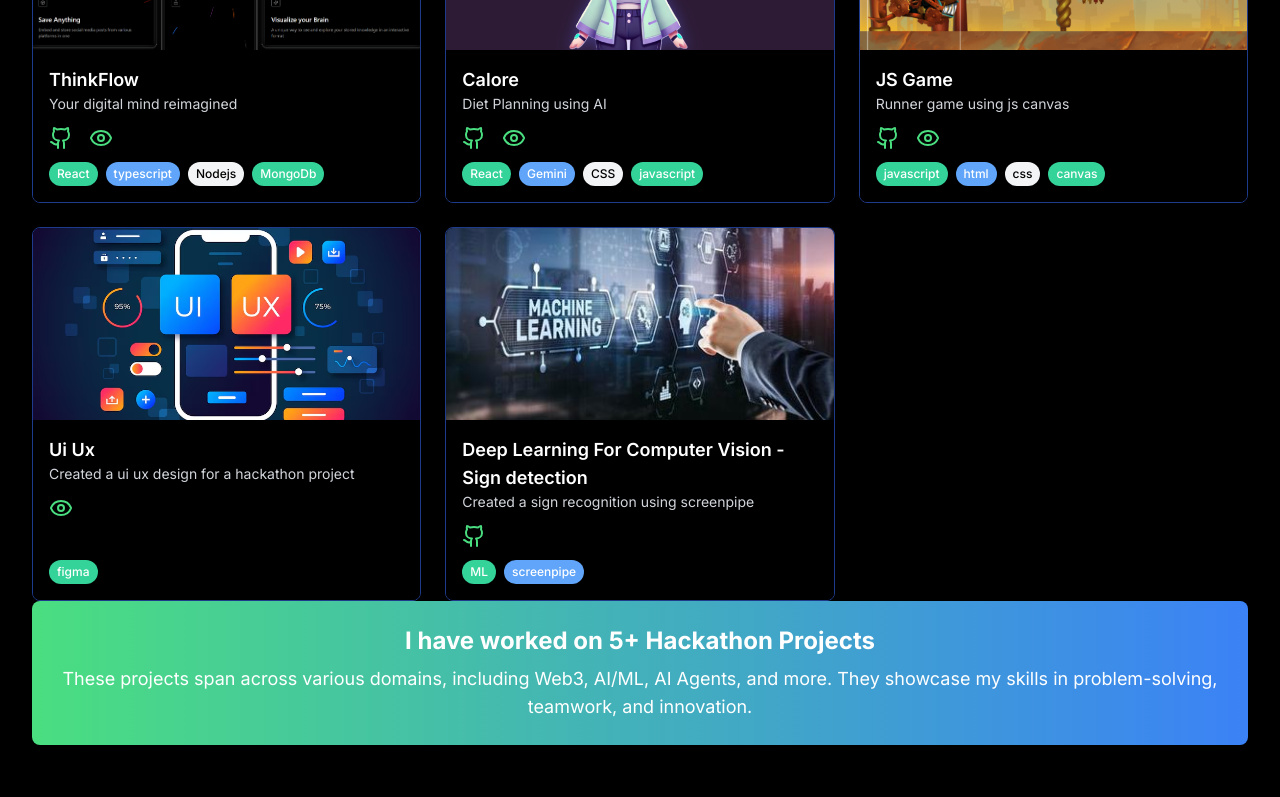
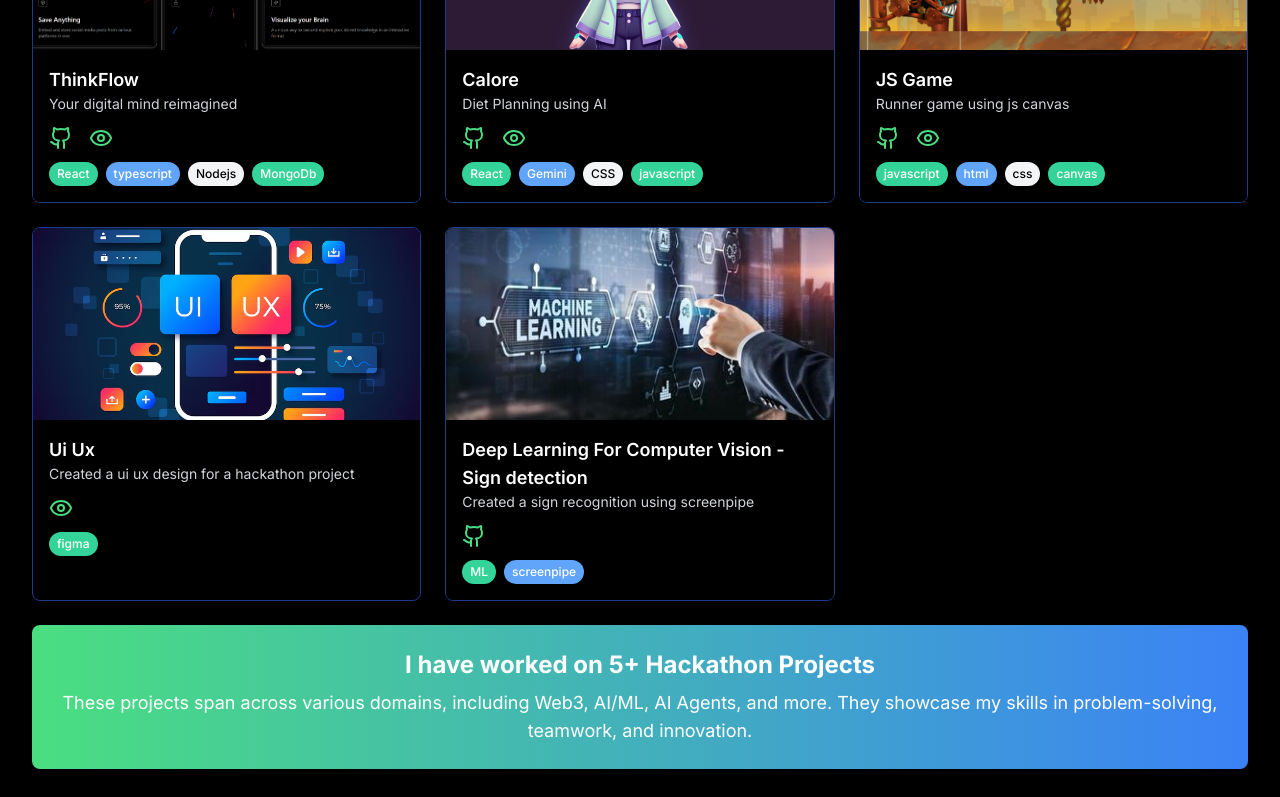
Before and after one commit to intojhanurag/Portfolio, a Next.js app: page / in a window 1280 px wide. Shown: the part 3546-4343 px from the top of the page. Built offline with nearby package versions, Linux system fonts and the light colour scheme.

Commit message:
project section

```diff
--- a/app/page.tsx
+++ b/app/page.tsx
@@ -156,6 +156,7 @@ export default function Home() {
       {/* Achievements Section */}
       <div className="grid grid-cols-1 md:grid-cols-2 gap-4 ">
         <DSA />
+
         <Certification />
       </div>
 
--- a/components/projects.tsx
+++ b/components/projects.tsx
@@ -61,19 +61,21 @@ export default function Projects() {
       {projects.map((project) => (
         <div
           key={project.id}
-          className="group relative overflow-hidden rounded-lg border border-blue-900 flex flex-col h-full"
+          className="group relative overflow-hidden rounded-lg border border-blue-900 flex flex-col"
         >
           {/* Image */}
+          <div className="w-full h-48">
             <Image
               src={project.image || "/placeholder.svg"}
               alt={project.title}
               width={400}
               height={300}
-            className="w-full h-48 object-cover transition-transform duration-300 group-hover:scale-110"
+              className="w-full h-full object-cover transition-transform duration-300 group-hover:scale-110"
             />
+          </div>
 
           {/* Text and Links */}
-          <div className="p-4 bg-gradient-to-t from-black via-black/80 to-transparent flex flex-col flex-grow">
+          <div className="p-4 bg-black flex flex-col">
             <h3 className="text-lg font-semibold text-white">{project.title}</h3>
             <p className="text-sm text-gray-300 mb-3">{project.subtitle}</p>
             <div className="flex gap-4 mb-3">
@@ -106,6 +108,7 @@ export default function Projects() {
         </div>
       ))}
     </div>
+    <br />
     <div className="col-span-2 md:col-span-3 lg:col-span-3 bg-gradient-to-r from-green-400 to-blue-500 text-white p-6 rounded-lg shadow-md text-center">
       <h3 className="text-2xl font-bold">I have worked on 5+ Hackathon Projects</h3>
       <p className="text-lg mt-2">
```
Lines whose indentation alone changed are shown as unchanged.
